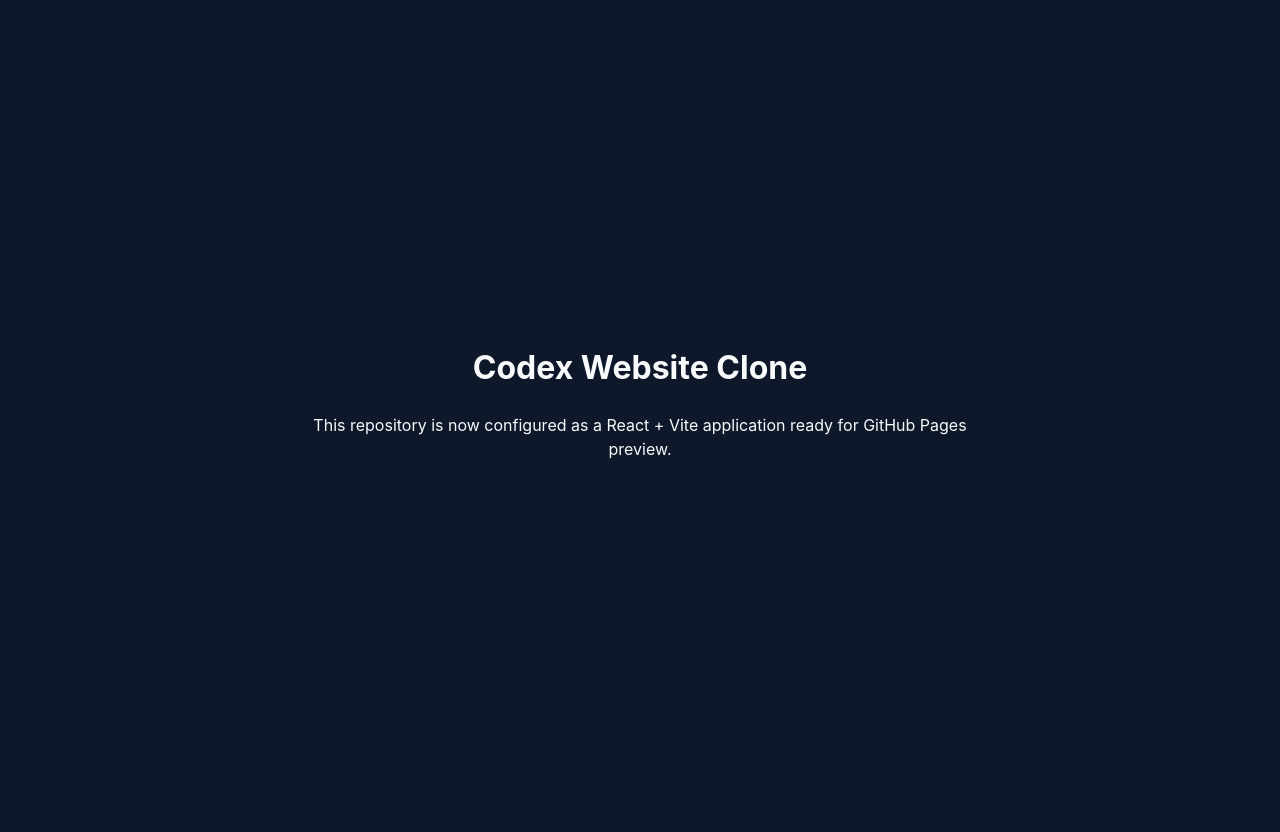
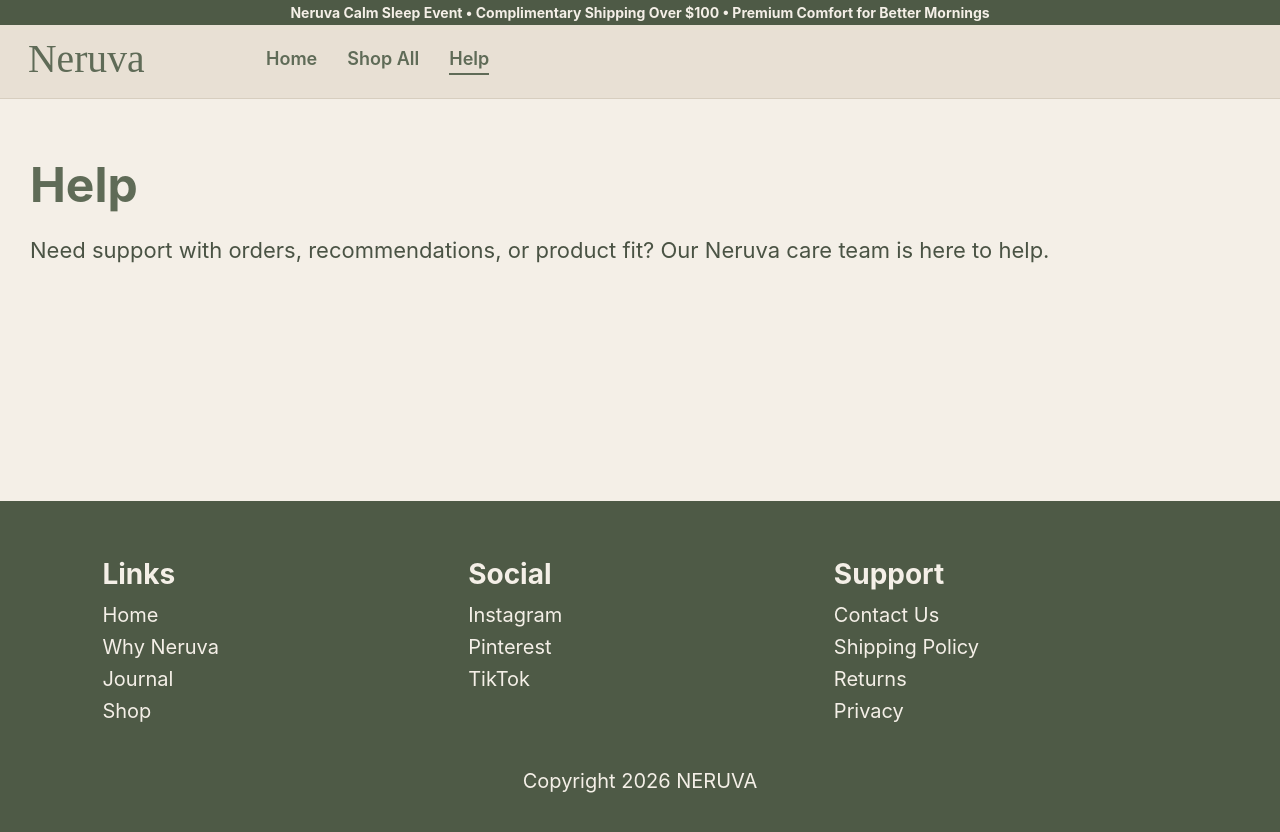
Before and after one commit to danvu820/codex-website-clone, a React (Vite) app: page /help in a window 1280 px wide. Shown: the top 832 px of the page. Before the commit the page ends 800 px from the top, so only its background shows below. Built offline with nearby package versions, Linux system fonts and the light colour scheme.

Commit message:
Add functional header navigation and inline Neruva logo

```diff
--- a/src/App.jsx
+++ b/src/App.jsx
@@ -1,11 +1,101 @@
-export default function App() {
+import { useEffect, useMemo, useState } from 'react';
+
+const bestSellers = [
+  { title: 'Neruva Restore Pillow', reviews: '(6,416)', description: 'Balanced support for light sleepers and high-stress routines, designed for calmer nights and better mornings.', price: '$89', compareAt: '$140', image: 'https://images.unsplash.com/photo-1585559605151-3e9978e1f38b?auto=format&fit=crop&w=900&q=80' },
+  { title: 'Neruva Contour Cloud', reviews: '(32,246)', description: 'Ergonomic contouring that aligns with your neck and shoulders to ease tension from busy urban workdays.', price: '$109', compareAt: '$170', image: 'https://images.unsplash.com/photo-1631049552240-59c37f38802b?auto=format&fit=crop&w=900&q=80' },
+  { title: 'Neruva Deep Calm Comforter', reviews: '(8,843)', description: 'A breathable, plush comforter that completes your organic-modern bedroom and supports low-stimulation evenings.', price: '$169', compareAt: '$240', image: 'https://images.unsplash.com/photo-1571508601891-ca5e7a713859?auto=format&fit=crop&w=900&q=80' },
+];
+
+const NAV_ITEMS = [
+  { label: 'Home', path: '/' },
+  { label: 'Shop All', path: '/shop' },
+  { label: 'Help', path: '/help' },
+];
+
+function Header({ currentPath, onNavigate }) {
   return (
-    <main className="app">
-      <h1>Codex Website Clone</h1>
-      <p>
-        This repository is now configured as a React + Vite application ready
-        for GitHub Pages preview.
-      </p>
-    </main>
+    <header className="nav-wrap">
+      <a href="/" className="brand" onClick={(e) => onNavigate(e, '/')}>
+        <img src="/neruva-logo.svg" alt="Neruva" />
+      </a>
+      <nav className="nav-left">
+        {NAV_ITEMS.map((item) => (
+          <a
+            key={item.path}
+            href={item.path}
+            onClick={(e) => onNavigate(e, item.path)}
+            className={currentPath === item.path ? 'active' : ''}
+          >
+            {item.label}
+          </a>
+        ))}
+      </nav>
+    </header>
   );
 }
+
+function HomePage({ showCta, setShowCta }) {
+  return (
+    <>
+      {showCta && (
+        <div className="popup-backdrop" onClick={() => setShowCta(false)}>
+          <div className="popup" onClick={(e) => e.stopPropagation()}>
+            <button className="popup-close" onClick={() => setShowCta(false)}>×</button>
+            <p className="popup-kicker">Your Better Morning Starts Tonight</p>
+            <h3>Find Your Neruva Sleep Match</h3>
+            <p>Take our 45-second sleep profile and get a personalized recommendation built around your routines, stress level, and comfort style.</p>
+            <button>Take the Sleep Quiz</button>
+          </div>
+        </div>
+      )}
+      <section className="hero">
+        <div className="hero-bar">🌿 BUILD YOUR CALM NIGHT ROUTINE • TAKE THE NERUVA SLEEP QUIZ</div>
+        <div className="hero-inner"><div className="hero-copy"><h1>Sleep Better</h1><h2>Wake Clearer<br />With Neruva</h2><p>Premium sleep essentials for modern professionals who want softer nights, calmer routines, and more energized mornings.</p><button>Find My Perfect Match</button></div></div>
+      </section>
+      <section className="logos">As seen in wellness routines: Pinterest • Instagram • Apartment Therapy • Mindbodygreen • Well+Good</section>
+      <section className="bestsellers section"><h3>Shop the Neruva Collection</h3><a href="/shop">Shop All</a><div className="product-grid">{bestSellers.map((product) => (<article key={product.title}><img src={product.image} alt={product.title} /><div className="stars">★★★★★ <span>{product.reviews}</span></div><h4>{product.title}</h4><p>{product.description}</p><div className="price">{product.price} <span>{product.compareAt}</span></div><button>Shop Now</button></article>))}</div></section>
+    </>
+  );
+}
+
+const ShopPage = () => <section className="section subpage"><h2>Shop All</h2><p>Browse Neruva&apos;s curated collection for better sleep and better mornings.</p></section>;
+const HelpPage = () => <section className="section subpage"><h2>Help</h2><p>Need support with orders, recommendations, or product fit? Our Neruva care team is here to help.</p></section>;
+
+export default function App() {
+  const [showCta, setShowCta] = useState(false);
+  const [currentPath, setCurrentPath] = useState(window.location.pathname);
+
+  useEffect(() => {
+    const timer = setTimeout(() => setShowCta(true), 3500);
+    const onPopState = () => setCurrentPath(window.location.pathname);
+    window.addEventListener('popstate', onPopState);
+    return () => {
+      clearTimeout(timer);
+      window.removeEventListener('popstate', onPopState);
+    };
+  }, []);
+
+  const handleNavigate = (event, path) => {
+    event.preventDefault();
+    if (window.location.pathname !== path) {
+      window.history.pushState({}, '', path);
+      setCurrentPath(path);
+      window.scrollTo({ top: 0, behavior: 'smooth' });
+    }
+  };
+
+  const page = useMemo(() => {
+    if (currentPath === '/shop') return <ShopPage />;
+    if (currentPath === '/help') return <HelpPage />;
+    return <HomePage showCta={showCta} setShowCta={setShowCta} />;
+  }, [currentPath, showCta]);
+
+  return (
+    <div className="page">
+      <div className="top-marquee">Neruva Calm Sleep Event • Complimentary Shipping Over $100 • Premium Comfort for Better Mornings</div>
+      <Header currentPath={currentPath} onNavigate={handleNavigate} />
+      {page}
+      <footer><div className="footer-grid"><div><h5>Links</h5><p>Home</p><p>Why Neruva</p><p>Journal</p><p>Shop</p></div><div><h5>Social</h5><p>Instagram</p><p>Pinterest</p><p>TikTok</p></div><div><h5>Support</h5><p>Contact Us</p><p>Shipping Policy</p><p>Returns</p><p>Privacy</p></div></div><p>Copyright 2026 NERUVA</p></footer>
+    </div>
+  );
+}
--- a/src/index.css
+++ b/src/index.css
@@ -1,25 +1,57 @@
 :root {
-  font-family: Inter, system-ui, -apple-system, BlinkMacSystemFont, 'Segoe UI',
-    sans-serif;
-  line-height: 1.5;
-  font-weight: 400;
+  --bg: #f4efe7;
+  --text: #5f6b57;
+  --accent: #7c8a72;
+  --surface: #e8e0d4;
+  --deep: #4e5a46;
+  font-family: Inter, system-ui, sans-serif;
 }
-
-* {
-  box-sizing: border-box;
+* { box-sizing: border-box; }
+body { margin: 0; background: var(--bg); color: var(--text); }
+.top-marquee,.hero-bar,.logos,footer { background: var(--deep); color: #f4efe7; }
+.top-marquee { text-align: center; font-weight: 700; font-size: 14px; padding: 4px 0; }
+.nav-wrap { height: 74px; display:flex; align-items:center; justify-content:flex-start; gap: 2.5rem; padding:0 28px; background:var(--surface); border-bottom:1px solid #d7cebf; }
+.brand img { height: 44px; width: auto; display:block; }
+.nav-left { display:flex; gap:30px; align-items:center; }
+.nav-left a { color: var(--text); text-decoration:none; font-size: 18px; font-weight:600; padding-bottom:4px; border-bottom:2px solid transparent; }
+.nav-left a.active { border-bottom-color: var(--text); }
+.hero { background: linear-gradient(90deg, rgba(244,239,231,.94) 46%, rgba(244,239,231,.25)), url('https://images.unsplash.com/photo-1616627561950-9f746e330187?auto=format&fit=crop&w=1800&q=80') center/cover; min-height: 710px; }
+.hero-bar { text-align:center; padding: 14px; font-size: 16px; letter-spacing:.04em; }
+.hero-inner { max-width: 1220px; margin: 0 auto; padding-top: 140px; }
+.hero-copy { max-width: 530px; }
+.hero h1 { margin:0; font-size: 96px; line-height:.88; color: var(--text); }
+.hero h2 { margin:.5rem 0 0; font-size: 54px; line-height:1.05; color: var(--text); }
+.hero p,article p,.subpage p { font-size: 22px; line-height:1.35; color:#4a5344; }
+button { border:0; border-radius:999px; background:var(--accent); color:#fff; padding:14px 32px; font-weight:700; font-size:20px; cursor:pointer; }
+.logos { text-align:center; padding: 16px; font-size: 18px; }
+.section { max-width: 1220px; margin: 0 auto; padding: 56px 0; }
+.bestsellers h3,.subpage h2 { font-size: 48px; margin: 0 0 6px; color: var(--text); }
+.bestsellers > a { font-size: 36px; color: var(--text); }
+.product-grid { display:grid; grid-template-columns:repeat(3,1fr); gap:24px; margin-top:22px; }
+article img { width:100%; height:380px; object-fit:cover; border-radius:30px; }
+.stars { color: #dd9f7c; font-size: 24px; margin-top: 12px; }
+.stars span { color:#4a5344; font-size: 20px; }
+article h4 { font-size: 32px; margin: 10px 0; line-height:1.15; }
+.price { color: var(--text); font-size: 34px; margin: 16px 0; }
+.price span { text-decoration: line-through; opacity:.75; margin-left:8px; }
+article button { width:100%; }
+.subpage { min-height: 45vh; }
+footer { margin-top:42px; padding:56px 8vw 38px; }
+.footer-grid { display:grid; grid-template-columns:repeat(3,1fr); gap:22px; }
+footer h5 { font-size: 28px; margin:0 0 12px; }
+footer p { font-size: 20px; margin:8px 0; }
+footer > p { text-align:center; margin-top:38px; }
+.popup-backdrop { position:fixed; inset:0; background:rgba(0,0,0,.35); display:grid; place-items:center; z-index:100; }
+.popup { width:min(560px,92vw); background:var(--bg); border:2px solid var(--accent); border-radius:24px; padding:28px; box-shadow:0 20px 40px rgba(0,0,0,.2); position:relative; }
+.popup-close { position:absolute; top:10px; right:12px; border:0; background:transparent; color:var(--text); font-size:28px; padding:0; }
+.popup-kicker { text-transform:uppercase; letter-spacing:.08em; font-size:12px; color:var(--accent); margin-bottom:8px; }
+.popup h3 { font-size:34px; margin:0 0 8px; color:var(--text); }
+.popup p { font-size:18px; margin:0 0 16px; color:#4a5344; }
+@media (max-width: 980px) {
+  .nav-wrap { justify-content:space-between; }
+  .product-grid,.footer-grid { grid-template-columns:1fr; }
+  .section { padding: 32px 18px; }
+  .hero-inner { padding: 80px 18px 20px; }
+  .hero h1 { font-size:64px; }
+  .hero h2 { font-size:40px; }
 }
-
-body {
-  margin: 0;
-  min-height: 100vh;
-  display: grid;
-  place-items: center;
-  background: #0f172a;
-  color: #f8fafc;
-}
-
-.app {
-  max-width: 48rem;
-  padding: 2rem;
-  text-align: center;
-}
```
Also changed, not shown: public/neruva-logo.svg (added).
